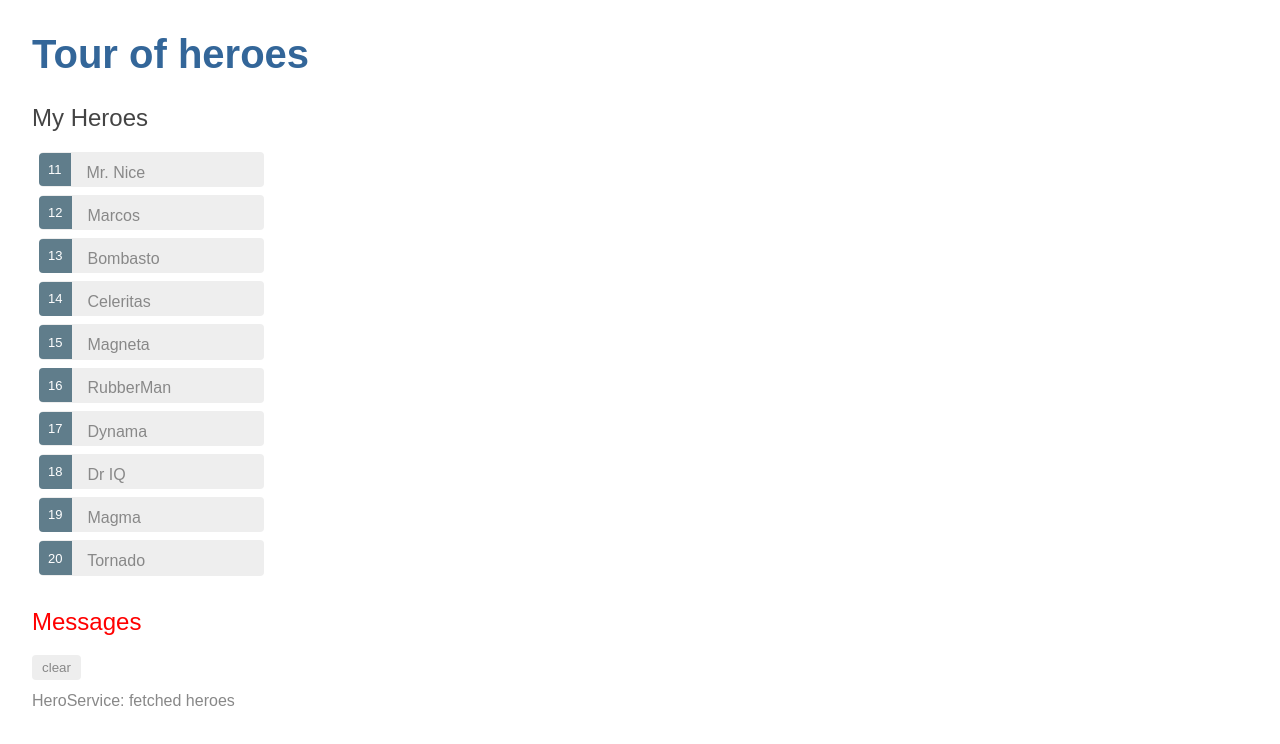
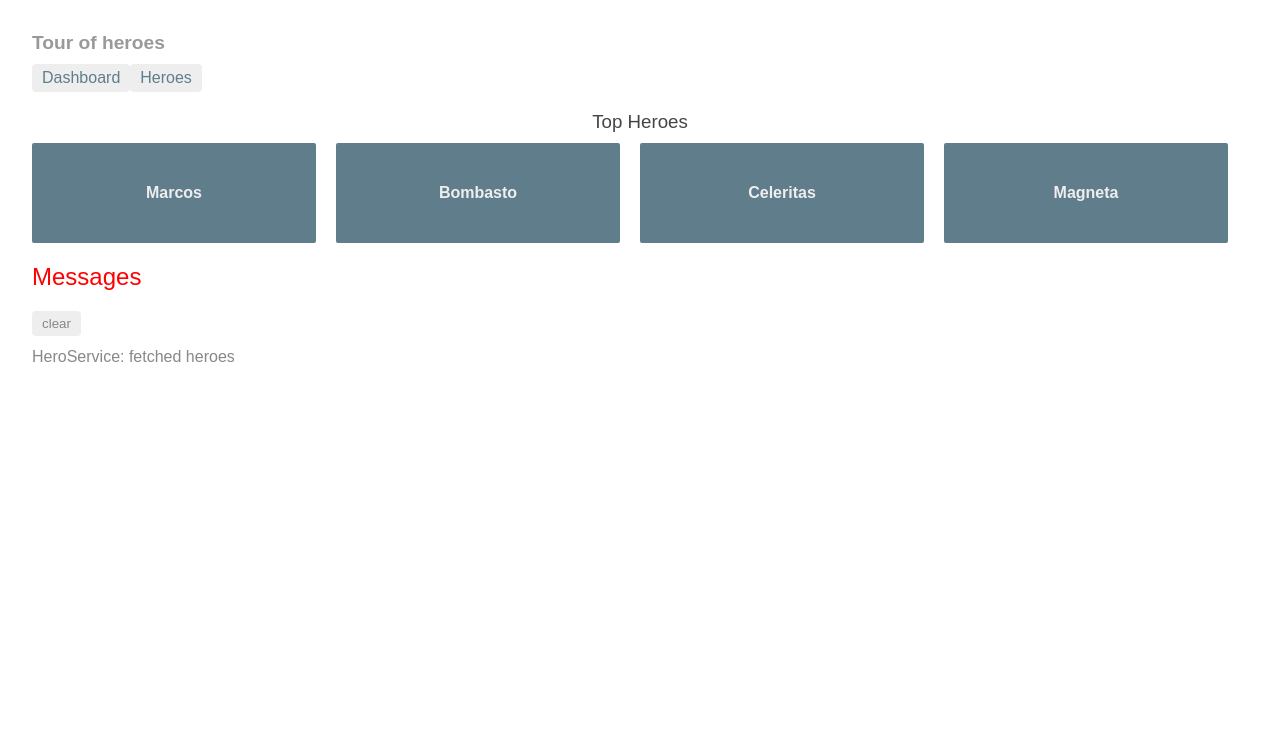
Before and after one commit to mmvs1985/Angular-tutorial-tour-of-heros, an Angular app: page /dashboard in a window 1280 px wide. Before the commit this address led to /. Shown: the top 744 px of the page. Built offline with nearby package versions, Linux system fonts and the light colour scheme.

Commit message:
finished point 5.routing

```diff
--- a/src/app/app-routing.module.ts
+++ b/src/app/app-routing.module.ts
@@ -1,7 +1,20 @@
 import { NgModule } from '@angular/core';
 import { Routes, RouterModule } from '@angular/router';
 
-const routes: Routes = [];
+//to make routes referencing to any module i had to import the module}
+
+import{ HeroesComponent } from './heroes/heroes.component';
+import { DashboardComponent }   from './dashboard/dashboard.component';
+import { HeroDetailComponent }  from './hero-detail/hero-detail.component';
+
+const routes: Routes = [
+  // route for heroes component so if you put http://localhost:4200/heroes the magic happens
+  { path: 'heroes', component: HeroesComponent },
+  { path: 'dashboard', component: DashboardComponent },
+  { path: '', redirectTo: '/dashboard', pathMatch: 'full' },
+  { path: 'detail/:id', component: HeroDetailComponent }
+
+];
 
 @NgModule({
   imports: [RouterModule.forRoot(routes)],
--- a/src/app/app.component.css
+++ b/src/app/app.component.css
@@ -0,0 +1,29 @@
+/* AppComponent's private CSS styles */
+h1 {
+    font-size: 1.2em;
+    color: #999;
+    margin-bottom: 0;
+  }
+  h2 {
+    font-size: 2em;
+    margin-top: 0;
+    padding-top: 0;
+  }
+  nav a {
+    padding: 5px 10px;
+    text-decoration: none;
+    margin-top: 10px;
+    display: inline-block;
+    background-color: #eee;
+    border-radius: 4px;
+  }
+  nav a:visited, a:link {
+    color: #607d8b;
+  }
+  nav a:hover {
+    color: #039be5;
+    background-color: #cfd8dc;
+  }
+  nav a.active {
+    color: #039be5;
+  }
--- a/src/app/app.component.html
+++ b/src/app/app.component.html
@@ -2,8 +2,14 @@
 <!---><div style="text-align:center">-->
   <h1>{{title}}</h1>
 
-  <app-heroes></app-heroes>
+  <!--<app-heroes></app-heroes>-->
+
+
+  <nav>
+    <a routerLink="/dashboard">Dashboard</a>
+    <a routerLink="/heroes">Heroes</a>
+  </nav>
+
+  <router-outlet></router-outlet>
 
   <app-messages></app-messages>
-
-<router-outlet></router-outlet>
--- a/src/app/app.module.ts
+++ b/src/app/app.module.ts
@@ -6,14 +6,16 @@
 import { HeroesComponent } from './heroes/heroes.component';
 import { FormsModule } from '@angular/forms';
 import { HeroDetailComponent } from './hero-detail/hero-detail.component';
-import { MessagesComponent } from './messages/messages.component'; // <-- NgModel lives here
+import { MessagesComponent } from './messages/messages.component';
+import { DashboardComponent } from './dashboard/dashboard.component'; // <-- NgModel lives here
 
 @NgModule({
   declarations: [
     AppComponent,
     HeroesComponent,
     HeroDetailComponent,
-    MessagesComponent
+    MessagesComponent,
+    DashboardComponent
   ],
   imports: [
     BrowserModule,
--- /dev/null
+++ b/src/app/dashboard/dashboard.component.css
@@ -0,0 +1,63 @@
+/* DashboardComponent's private CSS styles */
+[class*='col-'] {
+  float: left;
+  padding-right: 20px;
+  padding-bottom: 20px;
+}
+[class*='col-']:last-of-type {
+  padding-right: 0;
+}
+a {
+  text-decoration: none;
+}
+*, *:after, *:before {
+  -webkit-box-sizing: border-box;
+  -moz-box-sizing: border-box;
+  box-sizing: border-box;
+}
+h3 {
+  text-align: center;
+  margin-bottom: 0;
+}
+h4 {
+  position: relative;
+}
+.grid {
+  margin: 0;
+}
+.col-1-4 {
+  width: 25%;
+}
+.module {
+  padding: 20px;
+  text-align: center;
+  color: #eee;
+  max-height: 120px;
+  min-width: 120px;
+  background-color: #607d8b;
+  border-radius: 2px;
+}
+.module:hover {
+  background-color: #eee;
+  cursor: pointer;
+  color: #607d8b;
+}
+.grid-pad {
+  padding: 10px 0;
+}
+.grid-pad > [class*='col-']:last-of-type {
+  padding-right: 20px;
+}
+@media (max-width: 600px) {
+  .module {
+    font-size: 10px;
+    max-height: 75px; }
+}
+@media (max-width: 1024px) {
+  .grid {
+    margin: 0;
+  }
+  .module {
+    min-width: 60px;
+  }
+}
--- /dev/null
+++ b/src/app/dashboard/dashboard.component.html
@@ -0,0 +1,9 @@
+<h3>Top Heroes</h3>
+<div class="grid grid-pad">
+    <a *ngFor="let hero of heroes" class="col-1-4"
+    routerLink="/detail/{{hero.id}}">
+  <div class="module hero">
+    <h4>{{hero.name}}</h4>
+  </div>
+</a>
+</div>
--- /dev/null
+++ b/src/app/dashboard/dashboard.component.ts
@@ -0,0 +1,28 @@
+import { Component, OnInit } from '@angular/core';
+
+import { Hero } from '../hero';
+import { HeroService } from '../hero.service';
+
+@Component({
+  selector: 'app-dashboard',
+  templateUrl: './dashboard.component.html',
+  styleUrls: ['./dashboard.component.css']
+})
+export class DashboardComponent implements OnInit {
+
+  heroes: Hero[] = [];
+
+  constructor(private heroService: HeroService) { }
+
+  ngOnInit() {
+
+    this.getHeroes();
+
+  }
+
+  getHeroes(): void {
+    this.heroService.getHeroes()
+      .subscribe(heroes => this.heroes = heroes.slice(1, 5));
+  }
+
+}
--- a/src/app/hero-detail/hero-detail.component.html
+++ b/src/app/hero-detail/hero-detail.component.html
@@ -2,7 +2,7 @@
 
 
   <!--<app-hero-detail [hero]="selectedHero"></app-hero-detail>-->
-
+  <button (click)="goBack()">go back</button>
   <h2>{{hero.name | uppercase}} Details</h2>
   <div><span>id: </span>{{hero.id}}</div>
   <div>
--- a/src/app/hero-detail/hero-detail.component.ts
+++ b/src/app/hero-detail/hero-detail.component.ts
@@ -1,5 +1,9 @@
 import { Component, OnInit, Input } from '@angular/core';
 import {Hero } from '../hero'
+import { ActivatedRoute } from '@angular/router';
+import { Location } from '@angular/common';
+
+import { HeroService }  from '../hero.service';
 
 @Component({
   selector: 'app-hero-detail',
@@ -12,9 +16,24 @@
 
   @Input() hero: Hero;
 
-  constructor() { }
+  constructor(
+    private route: ActivatedRoute,
+    private heroService: HeroService,
+    private location: Location
+  ) { }
 
   ngOnInit() {
+    this.getHero();
+  }
+
+  getHero(): void {
+    const id = +this.route.snapshot.paramMap.get('id');
+    this.heroService.getHero(id)
+      .subscribe(hero => this.hero = hero);
+  }
+
+  goBack(): void {
+    this.location.back();
   }
 
 }
--- a/src/app/hero.service.ts
+++ b/src/app/hero.service.ts
@@ -20,8 +20,15 @@
     this.messageService.add('HeroService: fetched heroes');
     return of(HEROES);
   }
+
 /*old implementation whitout observable
   getHeroes(): Hero[] {
     return HEROES;
   }*/
+
+  getHero(id: number): Observable<Hero> {
+    // TODO: send the message _after_ fetching the hero
+    this.messageService.add(`HeroService: fetched hero id=${id}`);
+    return of(HEROES.find(hero => hero.id === id));
+  }
 }
--- a/src/app/heroes/heroes.component.html
+++ b/src/app/heroes/heroes.component.html
@@ -1,9 +1,16 @@
 <h2>My Heroes</h2>
+<nav>
+  <a routerLink="/">Back</a>
+</nav>
+<ul class="heroes">
+  <li *ngFor="let hero of heroes" >
+      <a routerLink="/detail/{{hero.id}}">
+        <span class="badge">{{hero.id}}</span> {{hero.name}}
+      </a>
+  </li><!-- [class.selected]="hero === selectedHero" (click)="onSelect(hero)">
+    <span class="badge">{{hero.id}}</span> {{hero.name}}-->
 
-<ul class="heroes">
-  <li *ngFor="let hero of heroes" [class.selected]="hero === selectedHero" (click)="onSelect(hero)">
-    <span class="badge">{{hero.id}}</span> {{hero.name}}
-  </li>
+
 </ul>
 
-<app-hero-detail [hero]="selectedHero"></app-hero-detail>
+<!--<app-hero-detail [hero]="selectedHero"></app-hero-detail>-->
--- a/src/app/heroes/heroes.component.ts
+++ b/src/app/heroes/heroes.component.ts
@@ -24,7 +24,7 @@
   //old declaration without heroes service
   //heroes=HEROES;
   //constructor() { }
-  selectedHero: Hero;
+  //selectedHero: Hero;
 
 
   constructor(private heroService: HeroService) { }
@@ -43,7 +43,7 @@
         .subscribe(heroes => this.heroes = heroes);
   }
 
-  onSelect(hero: Hero): void {
+ /* onSelect(hero: Hero): void {
     this.selectedHero = hero;
-  }
+  }*/
 }
```
Also changed, not shown: 1 other file (tests, documents, lock files or other folders).
